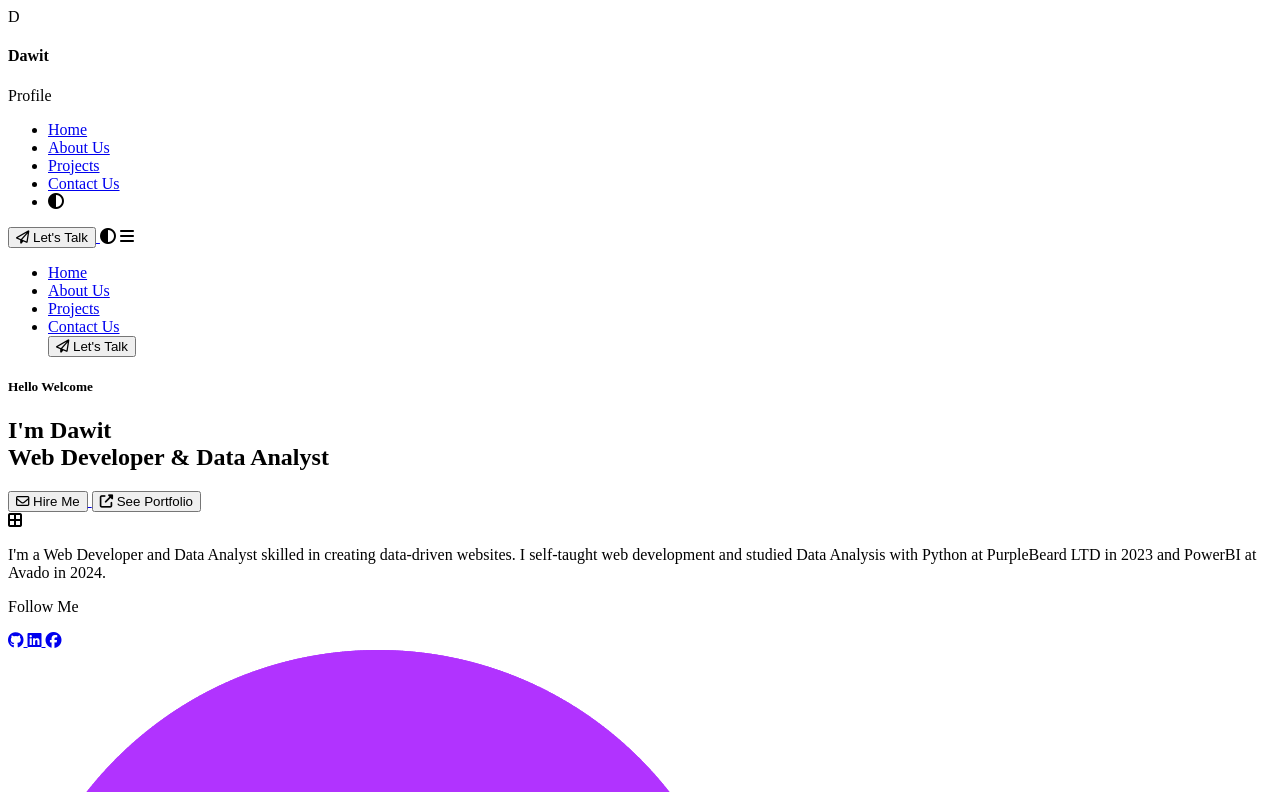
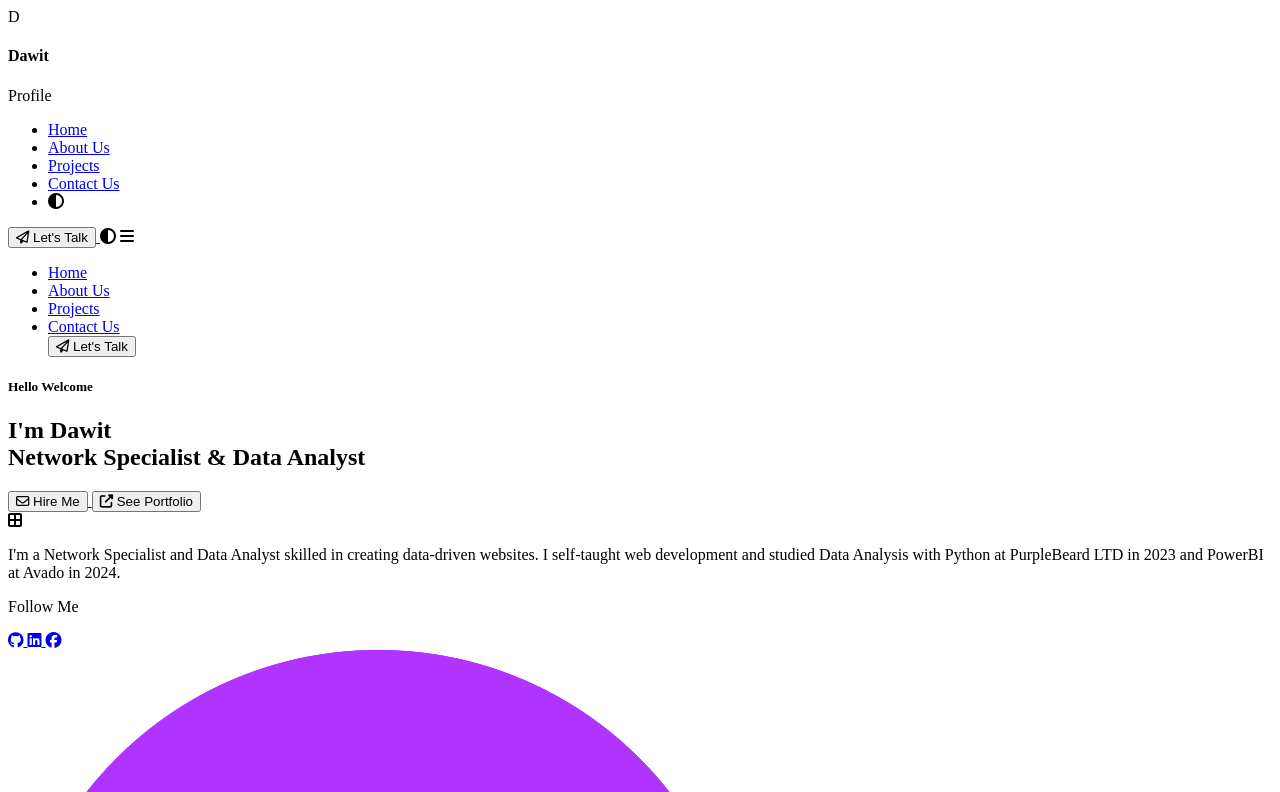
Before and after one commit to Dawit0101/My-Profile, a plain HTML site: page index.html in a window 1280 px wide. Shown: the top 792 px of the page. Drawn offline with Linux system fonts and the light colour scheme; a script that the page names is missing.

Commit message:
Update index.html

```diff
--- a/index.html
+++ b/index.html
@@ -109,7 +109,7 @@
               class="sm:text-5xl text-4xl dark:text-white !leading-normal relative font-medium"
             >
               I'm <span class="text-primary">Dawit</span> <br />
-              Web Developer & Data Analyst
+              Network Specialist & Data Analyst
             </h1>
             <a href="mailto:kibromdawit02@.com"><button class="btn btn-filled mt-5">
               <i class="fa-regular fa-envelope"></i> Hire Me
@@ -123,7 +123,7 @@
           <div class="md:w-96 md:ml-auto flex mt-9 gap-2 dark:text-gray-300">
             <i class="fa-solid fa-border-all mt-0.5 md:inline-block hidden"></i>
             <p class="text-xs text-balance leading-5 max-w-md px-2 mx-auto">
-              I'm a Web Developer and Data Analyst skilled in creating data-driven websites. I self-taught web development and studied Data Analysis with Python at PurpleBeard LTD in 2023 and PowerBI at Avado in 2024.
+              I'm a Network Specialist and Data Analyst skilled in creating data-driven websites. I self-taught web development and studied Data Analysis with Python at PurpleBeard LTD in 2023 and PowerBI at Avado in 2024.
             </p>
           </div>
           <div
@@ -162,7 +162,7 @@
             <li data-slot="count">8+</li>
             <li>Completed <span class="text-primary">Projects</span></li>
             <li>
-              <a href="https://dawit.tiiny.site"><button class="btn btn-outline lg:mt-10 md:mt-0 mt-10">
+              <a href="https://dawit.tiiny.sitehttps://dawit.tiiny.site"><button class="btn btn-outline lg:mt-10 md:mt-0 mt-10">
                 <i class="fa-solid fa-download"></i> Download CV
               </button> </a>
             </li>
```
